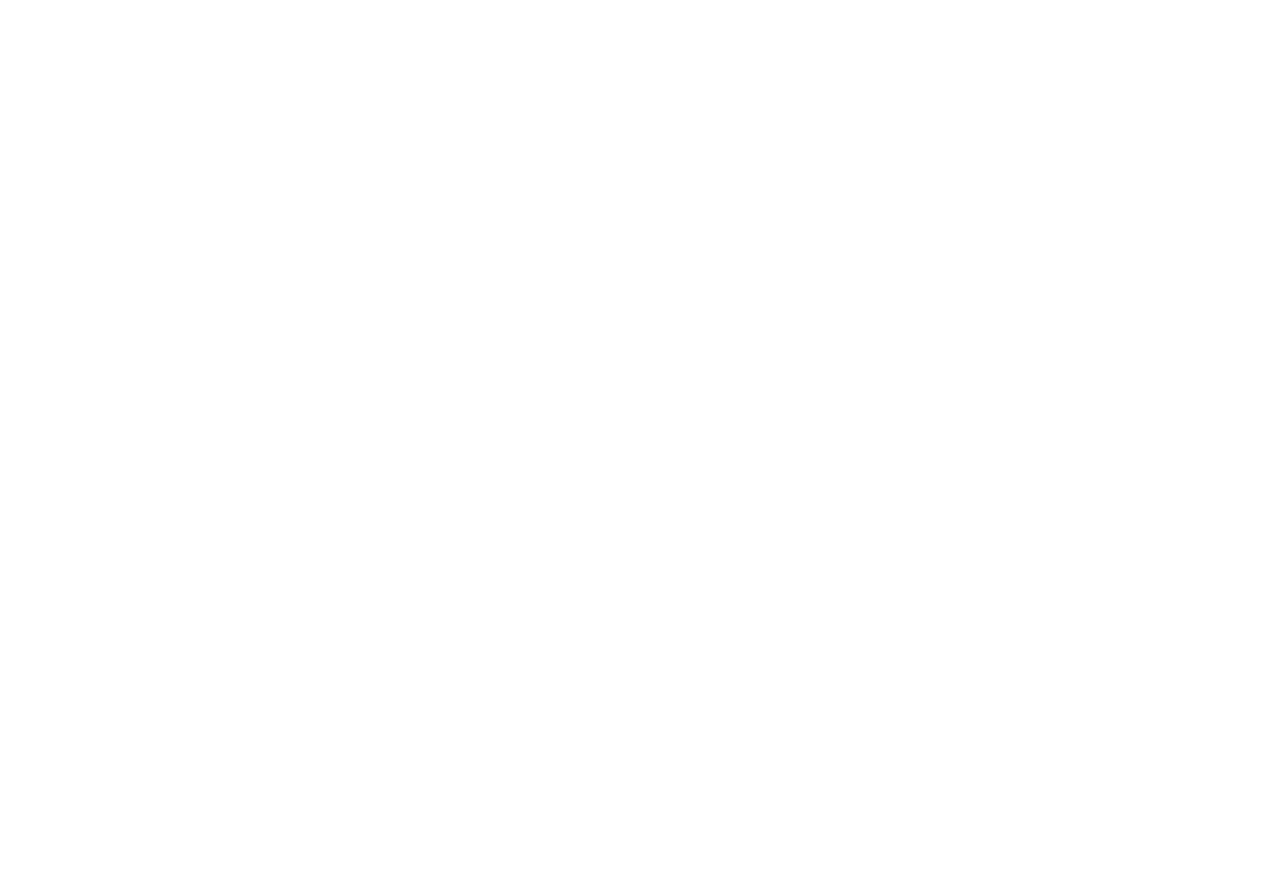
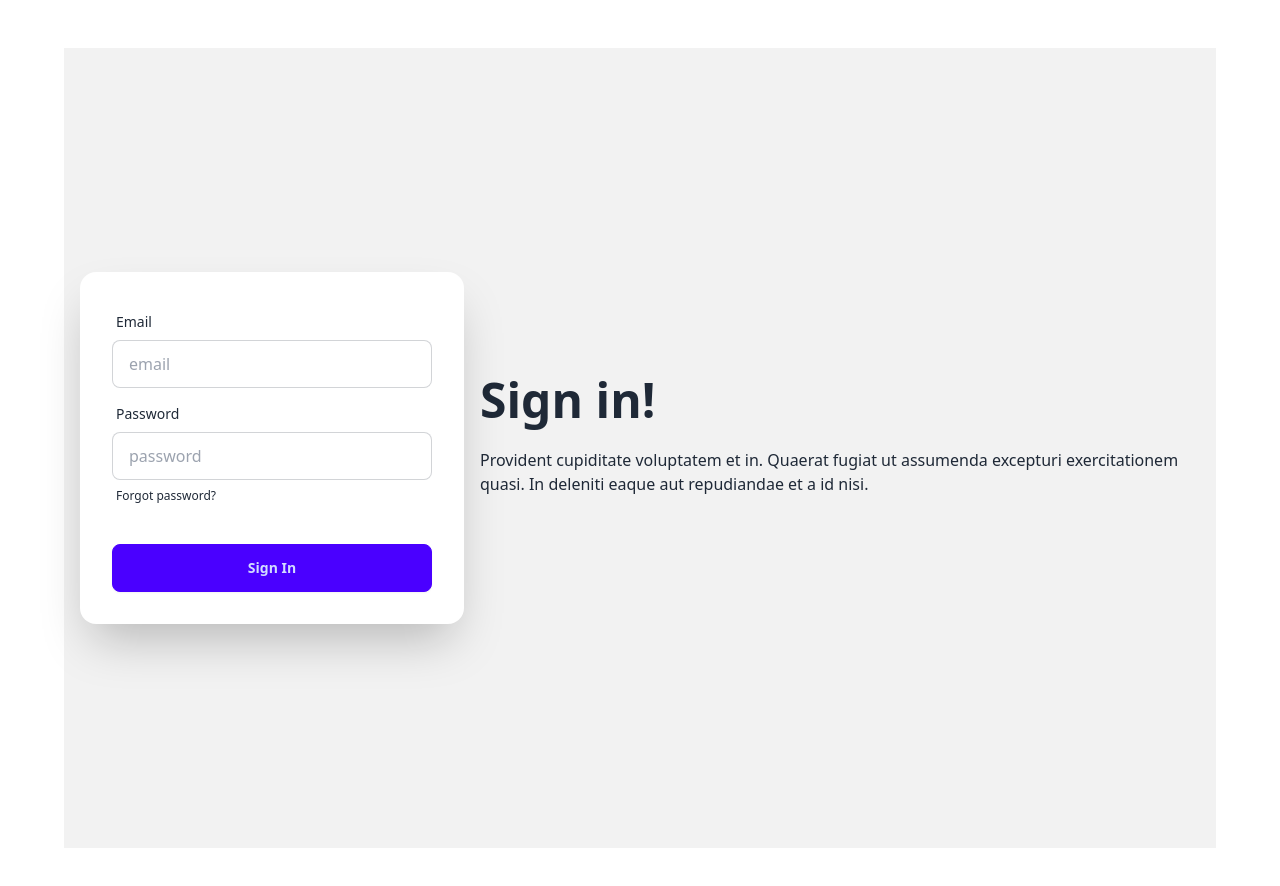
Before and after one commit to HabiburRahman02/coffee-store-client, a React (Vite) app: page /signin in a window 1280 px wide. Shown: the top 886 px of the page. Before the commit the page ends 800 px from the top, so only its background shows below. Built offline with nearby package versions, Linux system fonts and the light colour scheme.

Commit message:
added signin form

```diff
--- a/src/Provider/AuthProvider/AuthProvider.jsx
+++ b/src/Provider/AuthProvider/AuthProvider.jsx
@@ -1,4 +1,4 @@
-import { createUserWithEmailAndPassword } from "firebase/auth";
+import { createUserWithEmailAndPassword, signInWithEmailAndPassword } from "firebase/auth";
 import { createContext, useState } from "react";
 import auth from "../../firebase/firebase.config";
 
@@ -9,14 +9,20 @@
     const [loading, setLoading] = useState(true);
 
     const createUser = (email, password) => {
-        setLoading(false);
+        setLoading(true);
         return createUserWithEmailAndPassword(auth, email, password);
+    }
+
+    const signInUser = (email, password) => {
+        setLoading(true);
+        return signInWithEmailAndPassword(auth, email, password)
     }
 
     const userInfo = {
         user,
         loading,
-        createUser
+        createUser,
+        signInUser
     }
     return (
         <AuthContext.Provider value={userInfo}>
--- a/src/components/AddCoffee/Signin/SignIn.jsx
+++ b/src/components/AddCoffee/Signin/SignIn.jsx
@@ -1,9 +1,75 @@
+import { useContext } from "react";
+import { AuthContext } from "../../../Provider/AuthProvider/AuthProvider";
 
 
 const SignIn = () => {
+
+    const { signInUser } = useContext(AuthContext);
+    const handleSignIn = e => {
+        e.preventDefault();
+        const form = e.target;
+        const email = form.email.value;
+        const password = form.password.value;
+        console.log(email, password)
+
+        signInUser(email, password)
+            .then(result => {
+                console.log(result.user);
+                const user = {
+                    email,
+                    lastSignInTime: result.user?.metadata?.lastSignInTime
+                }
+                // update user in last sign in time
+                fetch('http://localhost:5000/user', {
+                    method: 'PATCH',
+                    headers: {
+                        'content-type': 'application/json'
+                    },
+                    body: JSON.stringify(user)
+                })
+                    .then(res => res.json())
+                    .then(data => {
+                        console.log(data)
+                    })
+
+            })
+            .catch(error => {
+                console.error(error);
+            })
+    }
     return (
-        <div>
-
+        <div className="hero bg-base-200 min-h-screen">
+            <div className="hero-content flex-col lg:flex-row-reverse">
+                <div className="text-center lg:text-left">
+                    <h1 className="text-5xl font-bold">Sign in!</h1>
+                    <p className="py-6">
+                        Provident cupiditate voluptatem et in. Quaerat fugiat ut assumenda excepturi exercitationem
+                        quasi. In deleniti eaque aut repudiandae et a id nisi.
+                    </p>
+                </div>
+                <div className="card bg-base-100 w-full max-w-sm shrink-0 shadow-2xl">
+                    <form onSubmit={handleSignIn} className="card-body">
+                        <div className="form-control">
+                            <label className="label">
+                                <span className="label-text">Email</span>
+                            </label>
+                            <input type="email" name="email" placeholder="email" className="input input-bordered" required />
+                        </div>
+                        <div className="form-control">
+                            <label className="label">
+                                <span className="label-text">Password</span>
+                            </label>
+                            <input type="password" name="password" placeholder="password" className="input input-bordered" required />
+                            <label className="label">
+                                <a href="#" className="label-text-alt link link-hover">Forgot password?</a>
+                            </label>
+                        </div>
+                        <div className="form-control mt-6">
+                            <button className="btn btn-primary">Sign In</button>
+                        </div>
+                    </form>
+                </div>
+            </div>
         </div>
     );
 };
--- a/src/components/SignUp/SignUp.jsx
+++ b/src/components/SignUp/SignUp.jsx
@@ -19,7 +19,9 @@
                 console.log(result.user)
 
                 // store created user in the database
-                const user = { email }
+                const createdAt = result.user?.metadata?.creationTime
+                const refreshNumber = result.user?.proactiveRefresh?.errorBackoff
+                const user = { email, createdAt, refreshNumber }
                 fetch('http://localhost:5000/user', {
                     method: 'POST',
                     headers: {
--- /dev/null
+++ b/src/components/Users/Users.jsx
@@ -0,0 +1,78 @@
+import { useState } from "react";
+import { useLoaderData } from "react-router-dom";
+import Swal from "sweetalert2";
+
+
+const Users = () => {
+    const loadedUsers = useLoaderData();
+    const [users, setUsers] = useState(loadedUsers);
+    console.log(users)
+    const handleDeleteUser = id => {
+        Swal.fire({
+            title: "Are you sure?",
+            text: "You want to delete this user?",
+            icon: "warning",
+            showCancelButton: true,
+            confirmButtonColor: "#3085d6",
+            cancelButtonColor: "#d33",
+            confirmButtonText: "Yes, Delete it!"
+        }).then((result) => {
+            if (result.isConfirmed) {
+                fetch(`http://localhost:5000/user/${id}`, {
+                    method: 'DELETE'
+                })
+                    .then(res => res.json())
+                    .then(data => {
+                        console.log(data);
+                        if (data.deletedCount > 0) {
+                            Swal.fire({
+                                title: "Deleted!",
+                                text: "Deleted user successfully",
+                                icon: "success"
+                            });
+                            const remaining = users.filter(user => user._id !== id);
+                            setUsers(remaining)
+                        }
+                    })
+
+            }
+        });
+
+
+    }
+    return (
+        <div className="overflow-x-auto">
+            <table className="table table-zebra">
+                {/* head */}
+                <thead>
+                    <tr className="bg-pink-500 text-white">
+                        <th></th>
+                        <th>Email</th>
+                        <th>CreatedAt</th>
+                        <th>lastSignInTime</th>
+                        <th>refreshNumber</th>
+                        <th>Action</th>
+                    </tr>
+                </thead>
+                <tbody>
+                    {
+                        users.map((user, idx) => <tr key={user._id}>
+                            <th>{idx + 1}</th>
+                            <td>{user.email}</td>
+                            <td>{user.createdAt}</td>
+                            <td>{user.lastSignInTime}</td>
+                            <td>{user.refreshNumber}</td>
+                            <td>
+                                <button
+                                    onClick={() => handleDeleteUser(user._id)}
+                                    className="btn btn-secondary text-xl">X</button>
+                            </td>
+                        </tr>)
+                    }
+                </tbody>
+            </table>
+        </div>
+    );
+};
+
+export default Users;
--- a/src/components/navbar/Navbar.jsx
+++ b/src/components/navbar/Navbar.jsx
@@ -3,6 +3,7 @@
 const Navbar = () => {
     const links = <>
         <li><Link to='/addCoffee'>Add Coffee</Link></li>
+        <li><Link to='/users'>Users</Link></li>
         <li><Link to='/signin'>Sign In</Link></li>
         <li><Link to='/signup'>Sign Up</Link></li>
     </>
--- a/src/main.jsx
+++ b/src/main.jsx
@@ -13,6 +13,7 @@
 import SignIn from './components/AddCoffee/Signin/SignIn.jsx';
 import SignUp from './components/SignUp/SignUp.jsx';
 import AuthProvider from './Provider/AuthProvider/AuthProvider.jsx';
+import Users from './components/Users/Users.jsx';
 
 const router = createBrowserRouter([
   {
@@ -41,6 +42,11 @@
   {
     path: '/signup',
     element: <SignUp></SignUp>,
+  },
+  {
+    path: '/users',
+    element: <Users></Users>,
+    loader: () => fetch('http://localhost:5000/user')
   }
 ]);
 
```
